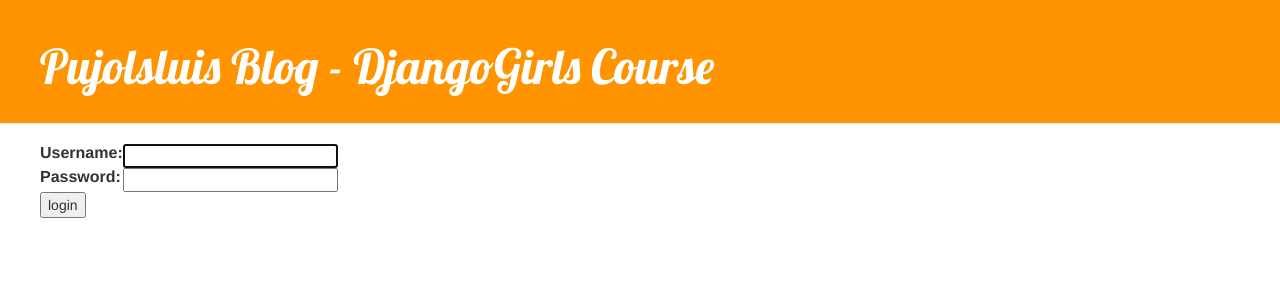
After one commit to Pujolsluis/my-first-django-blog, a Django app: page /accounts/login/ in a window 1280 px wide; the page is wider, and only the part inside the window is pictured. The commit adds this page. Shown: the top 300 px of that part. Run offline with Django 3.2, Linux system fonts and the light colour scheme; some libraries are stand-ins or nearby versions.

Commit message:
ADD "Added the delete for post, and also added the login required for certain methods that should only be accesed by logged in users."

```diff
--- a/blog/templates/blog/base.html
+++ b/blog/templates/blog/base.html
@@ -17,7 +17,7 @@
             <a href="{% url 'post_new' %}" class="top-menu"><span class="glyphicon glyphicon-plus"></span></a>
             <a href="{% url 'post_draft_list' %}" class="top-menu"><span class="glyphicon glyphicon-edit"></span></a>
             {% endif %}
-            <h1><a href="">Pujolsluis Blog - DjangoGirls Course</a></h1>
+            <h1><a href="{% url 'blog.views.post_list' %}">Pujolsluis Blog - DjangoGirls Course</a></h1>
         </div>
 
 
--- /dev/null
+++ b/blog/templates/registration/login.html
@@ -0,0 +1,26 @@
+{% extends "blog/base.html" %}
+
+{% block content %}
+
+    {% if form.errors %}
+    <p>Your username and password didn't match. Please try again.</p>
+    {% endif %}
+
+    <form method="post" action="{% url 'login' %}">
+    {% csrf_token %}
+    <table>
+    <tr>
+        <td>{{ form.username.label_tag }}</td>
+        <td>{{ form.username }}</td>
+    </tr>
+    <tr>
+        <td>{{ form.password.label_tag }}</td>
+        <td>{{ form.password }}</td>
+    </tr>
+    </table>
+
+    <input type="submit" value="login" />
+    <input type="hidden" name="next" value="{{ next }}" />
+    </form>
+
+{% endblock %}
--- a/blog/urls.py
+++ b/blog/urls.py
@@ -7,4 +7,6 @@
     url(r'^post/new/$', views.post_new, name='post_new'),
     url(r'^post/(?P<pk>\d+)/edit/$', views.post_edit, name='post_edit'),
     url(r'^drafts/$', views.post_draft_list, name='post_draft_list'),
+    url(r'^post/(?P<pk>\d+)/publish/$', views.post_publish, name='post_publish'),
+    url(r'^post/(?P<pk>\d+)/remove/$', views.post_remove, name='post_remove'),
 ]
--- a/nopeiaBlog/settings.py
+++ b/nopeiaBlog/settings.py
@@ -27,6 +27,7 @@
 
 ALLOWED_HOSTS = []
 
+LOGIN_REDIRECT_URL = '/'
 
 # Application definition
 
--- a/nopeiaBlog/urls.py
+++ b/nopeiaBlog/urls.py
@@ -14,9 +14,13 @@
     2. Add a URL to urlpatterns:  url(r'^blog/', include('blog.urls'))
 """
 from django.conf.urls import include,url
+import django.contrib.auth.views
 from django.contrib import admin
+
+admin.autodiscover()
 
 urlpatterns = [
     url(r'^admin/', admin.site.urls),
+    url(r'^accounts/login/$', django.contrib.auth.views.login, name='login'),
     url(r'', include('blog.urls')),
 ]
```
Also changed, not shown: blog/templates/blog/post_detail.html (+8 -4 lines), blog/views.py (+16 -0 lines), blog/templates/blog/post_draft_list.html (line endings or trailing spaces).
